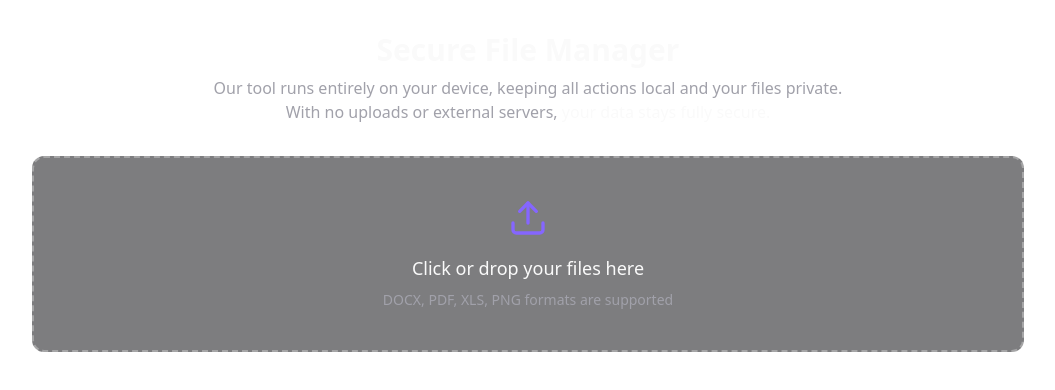
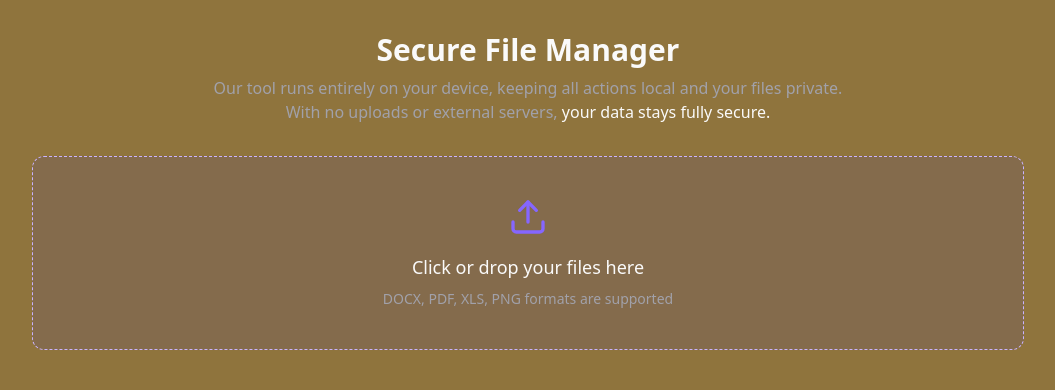
Before and after one commit to altancansu/fileflow-alchemy-vault, a React (Vite) app: page / in a window 1280 px wide. Shown: the top 390 px of the page, without its empty margins (112-1167 px from the left). Built offline with nearby package versions, Linux system fonts and the light colour scheme.

Commit message:
Fix: Update colors
Update background and file drop zone colors in index.css.

```diff
--- a/src/index.css
+++ b/src/index.css
@@ -5,7 +5,7 @@
 
 @layer base {
   :root {
-    --background: #282828;
+    --background: 40 40 40;
     --foreground: 0 0% 98%;
     --card: 240 10% 3.9%;
     --card-foreground: 0 0% 98%;
@@ -43,7 +43,10 @@
 }
 
 .file-drop-area {
-  @apply border-2 border-dashed border-white/30 rounded-lg p-10 flex flex-col items-center justify-center bg-secondary/60 transition-all;
+  @apply border-2 border-dashed rounded-lg p-10 flex flex-col items-center justify-center transition-all;
+  background-color: rgba(93, 75, 140, 0.2);
+  border-color: rgba(201, 179, 255, 1);
+  border-width: 1px;
 }
 
 .file-drop-area.active {
```
